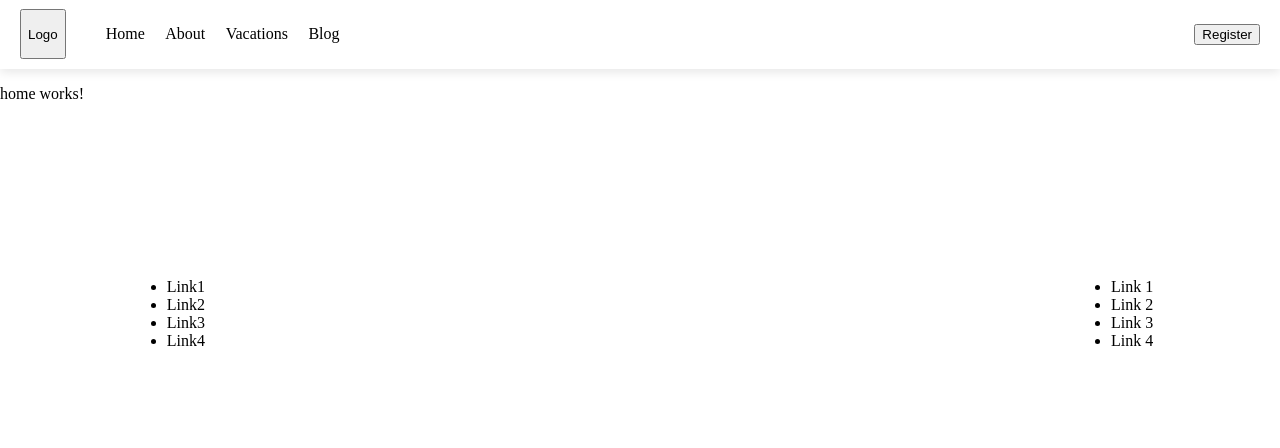
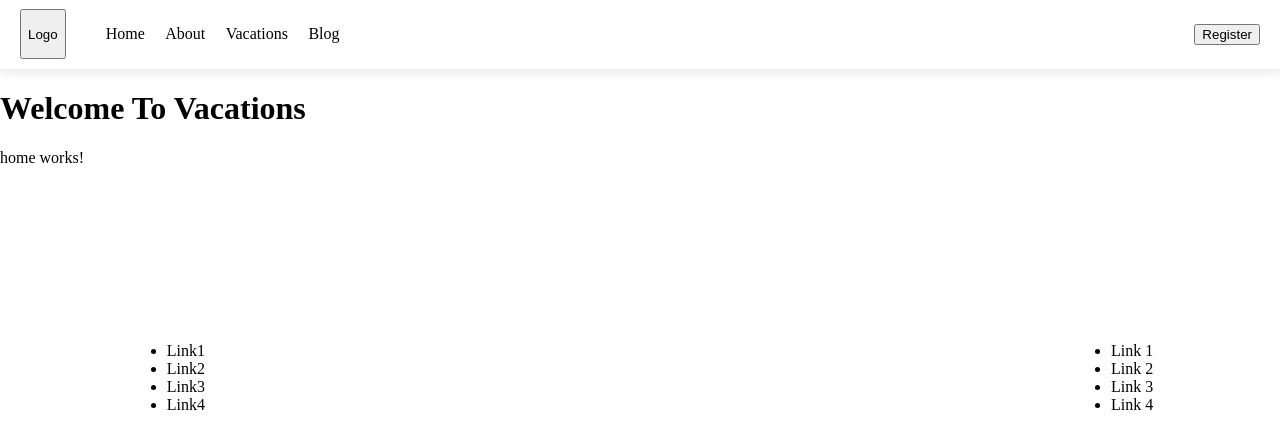
Before and after one commit to DennisR93/Vacation_Web, an Angular app: page /home in a window 1280 px wide. Shown: the top 448 px of the page. Built offline with nearby package versions, Linux system fonts and the light colour scheme.

Commit message:
Adding H1

```diff
--- a/src/app/pages/home/home.component.html
+++ b/src/app/pages/home/home.component.html
@@ -1 +1,2 @@
+<h1>Welcome To Vacations</h1>
 <p>home works!</p>
```
